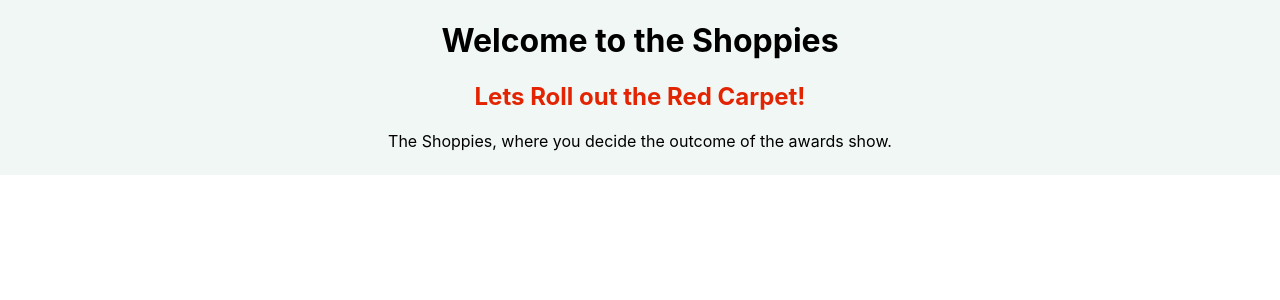
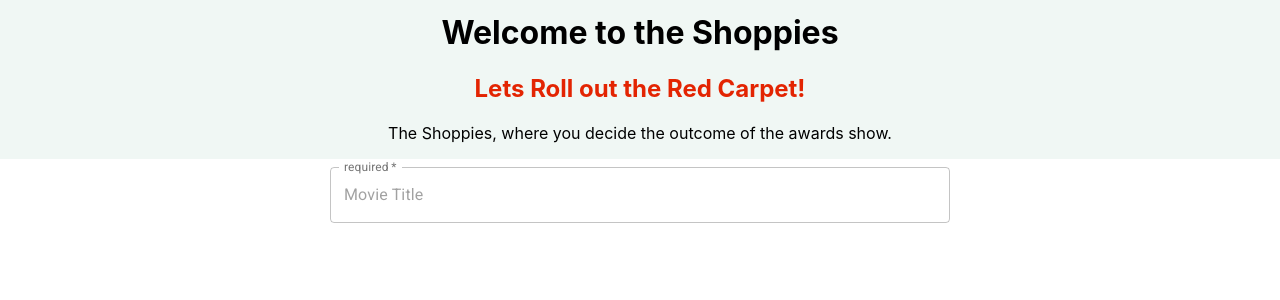
Before and after one commit to bltarkany/OMDB-Shoppies, a React (Create React App) app: page / in a window 1280 px wide. Shown: the top 300 px of the page. Built offline with nearby package versions, Linux system fonts and the light colour scheme.

Commit message:
updated home page with event handling and onchange. Added api call to omdb

```diff
--- a/src/components/pages/home.js
+++ b/src/components/pages/home.js
@@ -1,20 +1,69 @@
-import React, {useState, useEffect, useRef} from 'react';
+import React, { useState } from 'react';
 import Navbar from '../navbar';
+import { makeStyles } from '@material-ui/core';
+import Grid from '@material-ui/core/Grid';
+import TextField from '@material-ui/core/TextField';
+import API from '../../utils/api';
 
 
+const useStyles = makeStyles((theme) => ({
+  root: {
+    flexGrow: 1,
+  },
+  rootTwo: {
+    display: 'flex',
+    flexWrap: 'wrap',
+  },
+}));
 
-export default function Home(){
-    const searchInput = useRef();
-    const [search, setSearch] = useState();
-    const [searching, setSearching] = useState(false);
-    const [movie, setMovie] = useState({});
-    const [result, setResult] = useState([]);
+export default function Home() {
+  const classes = useStyles();
+  const [search, setSearch] = useState('');
+  const [searching, setSearching] = useState(false);
+  const [movie, setMovie] = useState({});
+  const [result, setResult] = useState([]);
 
+  const handleSubmit = async (e) => {
+    e.preventDefault();
+    console.log(search);
+    const data = await API.searchMovie(search);
+    console.log(data);
+    setMovie(data.data);
 
+    document.getElementById('outlined-full-width').value = '';
+  };
 
-    return(
-        <>
-            <Navbar />
-        </>
-    )
+  return (
+    <Grid container spacing={2}>
+      <Navbar />
+      {/* <Grid item xs={12}>
+          <Intro />
+        </Grid>   */}
+      <Grid container spacing={3} justify='center'>
+        <Grid item xs={6}>
+          <form
+            className={classes.rootTwo}
+            noValidate
+            autoComplete='true'
+            onSubmit={handleSubmit}>
+            <TextField
+              required
+              id='outlined-full-width'
+              label='required'
+              style={{ margin: 8 }}
+              placeholder='Movie Title'
+              fullWidth
+              margin='normal'
+              InputLabelProps={{
+                shrink: true,
+              }}
+              variant='outlined'
+              onChange={e => setSearch(e.target.value)}
+            />
+          </form>
+        </Grid>
+      </Grid>
+
+    </Grid>
+  );
 }
```
